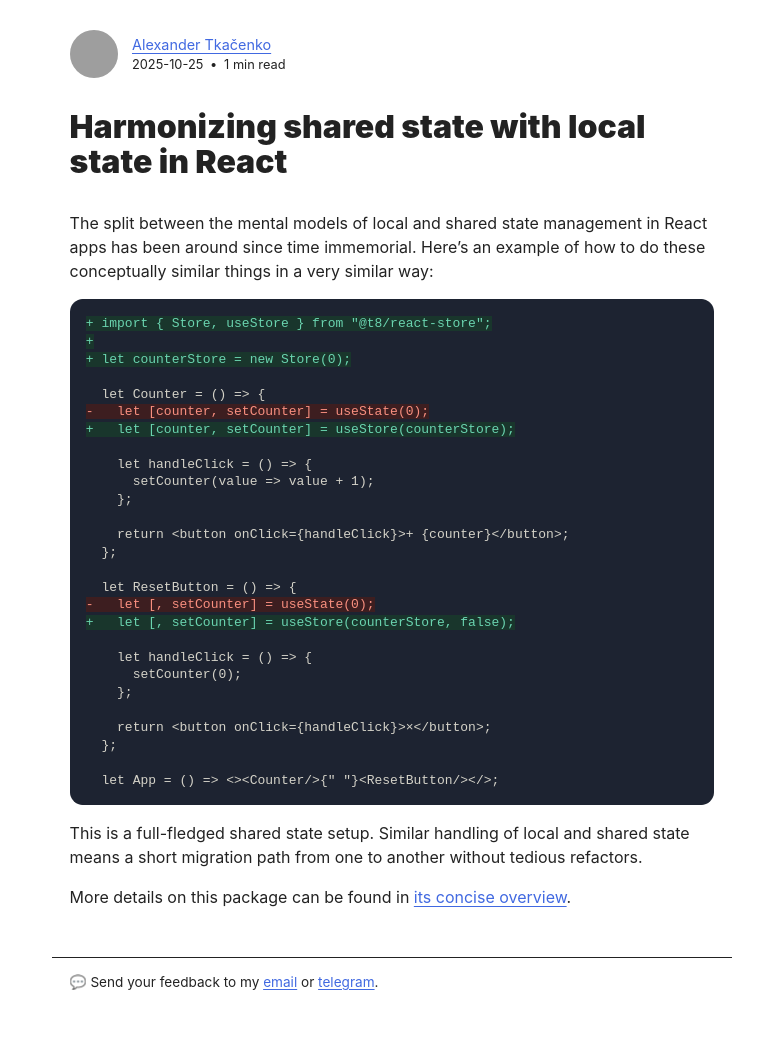
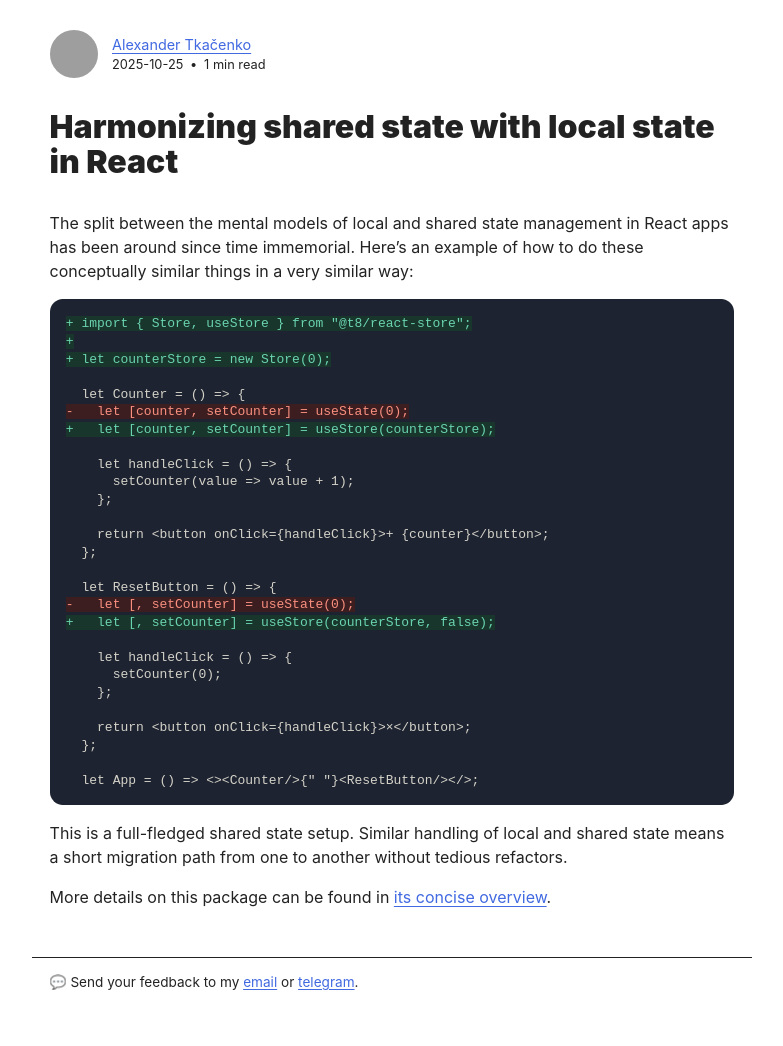
Before and after one commit to axtk/axtk.github.io, a Jekyll site: the page built from posts/harmonizing_shared_state_with_local_state.md, in a window 1280 px wide. Shown: the whole page, without its empty margins (248-1031 px from the left). Built offline with Jekyll 4.4.1, drawn with Linux system fonts in a browser that asks for light colours; our own code applies the rules of GitHub Pages for plain Markdown files; grey boxes are pictures that could not be loaded.

Commit message:
update main content width

```diff
--- a/posts/assets/plain.css
+++ b/posts/assets/plain.css
@@ -16,7 +16,7 @@
   --code-block-color: var(--color);
   --code-block-background: #f2f2f2;
 
-  --max-main-content-width: 680px;
+  --max-main-content-width: 720px;
   --smaller-font-size: 0.85em;
   --layout-padding-x: 1.1rem;
   --layout-padding-y: 0.9rem;
```
